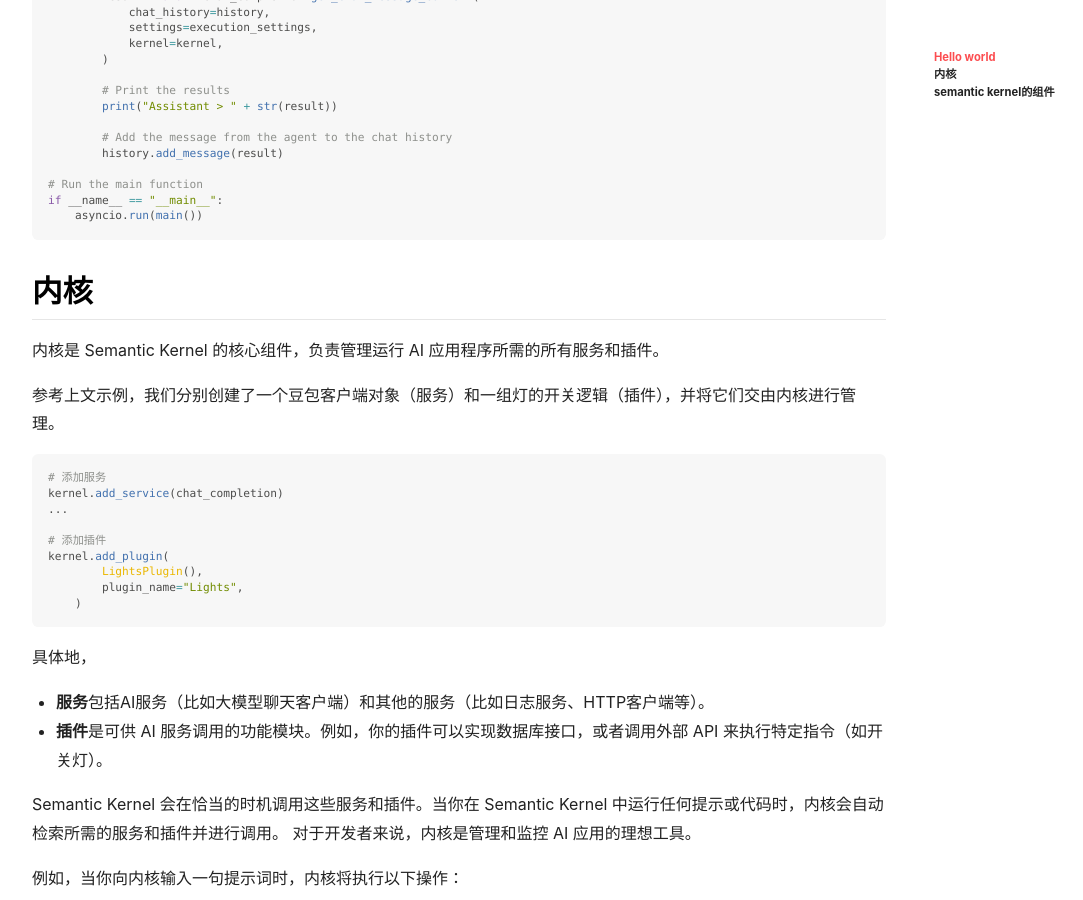
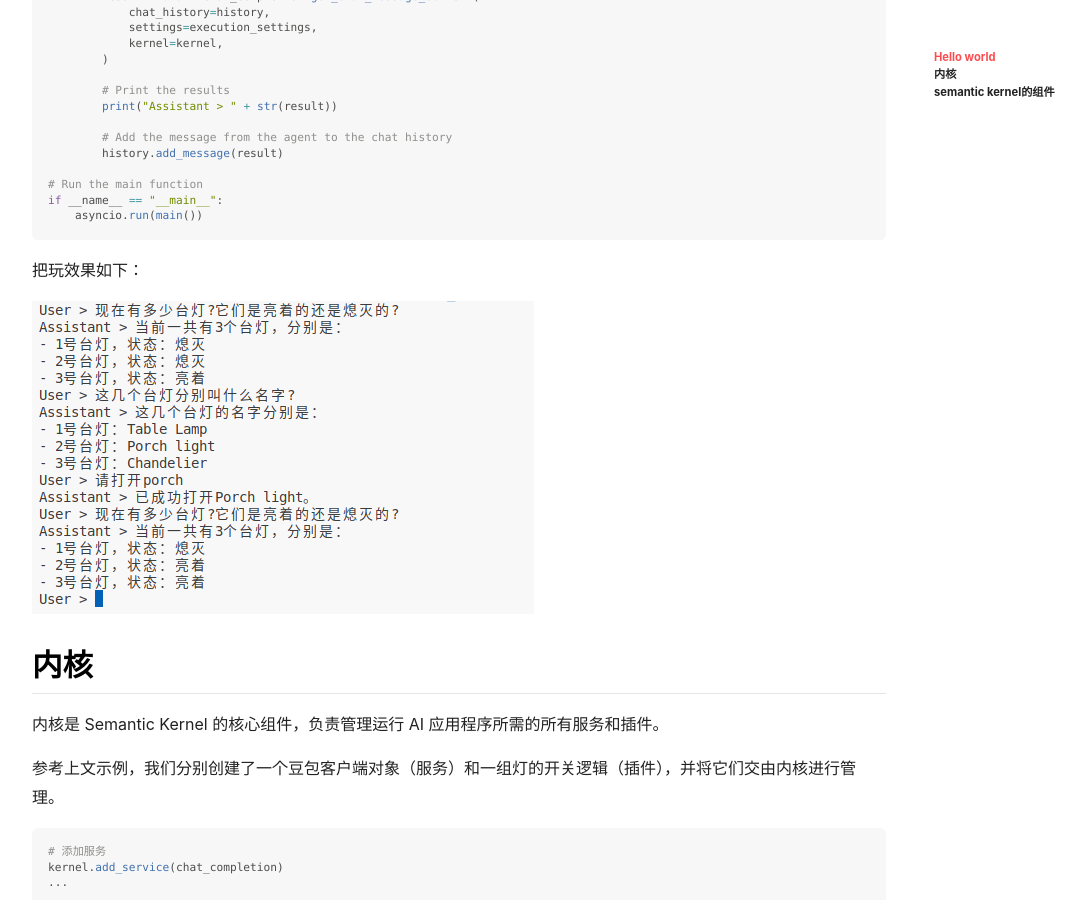
Before and after one commit to pen9u1nlee/pen9u1nlee.github.io, a Jekyll site: the page built from _posts/2025-04-08-SemanticKernel.md, in a window 1280 px wide and 900 px high, scrolled down 3068 px. Shown: the whole window, without its empty margins (71-1154 px from the left). Built offline with Jekyll 4.4.1, drawn with Linux system fonts in a browser that asks for light colours; nearby versions of some CDN libraries.

Commit message:
add play screenshot

````diff
--- a/_posts/2025-04-08-SemanticKernel.md
+++ b/_posts/2025-04-08-SemanticKernel.md
@@ -155,6 +155,10 @@ if __name__ == "__main__":
     asyncio.run(main())
 ```
 
+把玩效果如下：
+
+![alt text](/img/2025-04-08-SemanticKernel/image-5.png)
+
 ## 内核
 
 内核是 Semantic Kernel 的核心组件，负责管理运行 AI 应用程序所需的所有服务和插件。
````
Also changed, not shown: img/2025-04-08-SemanticKernel/image-5.png (added).
